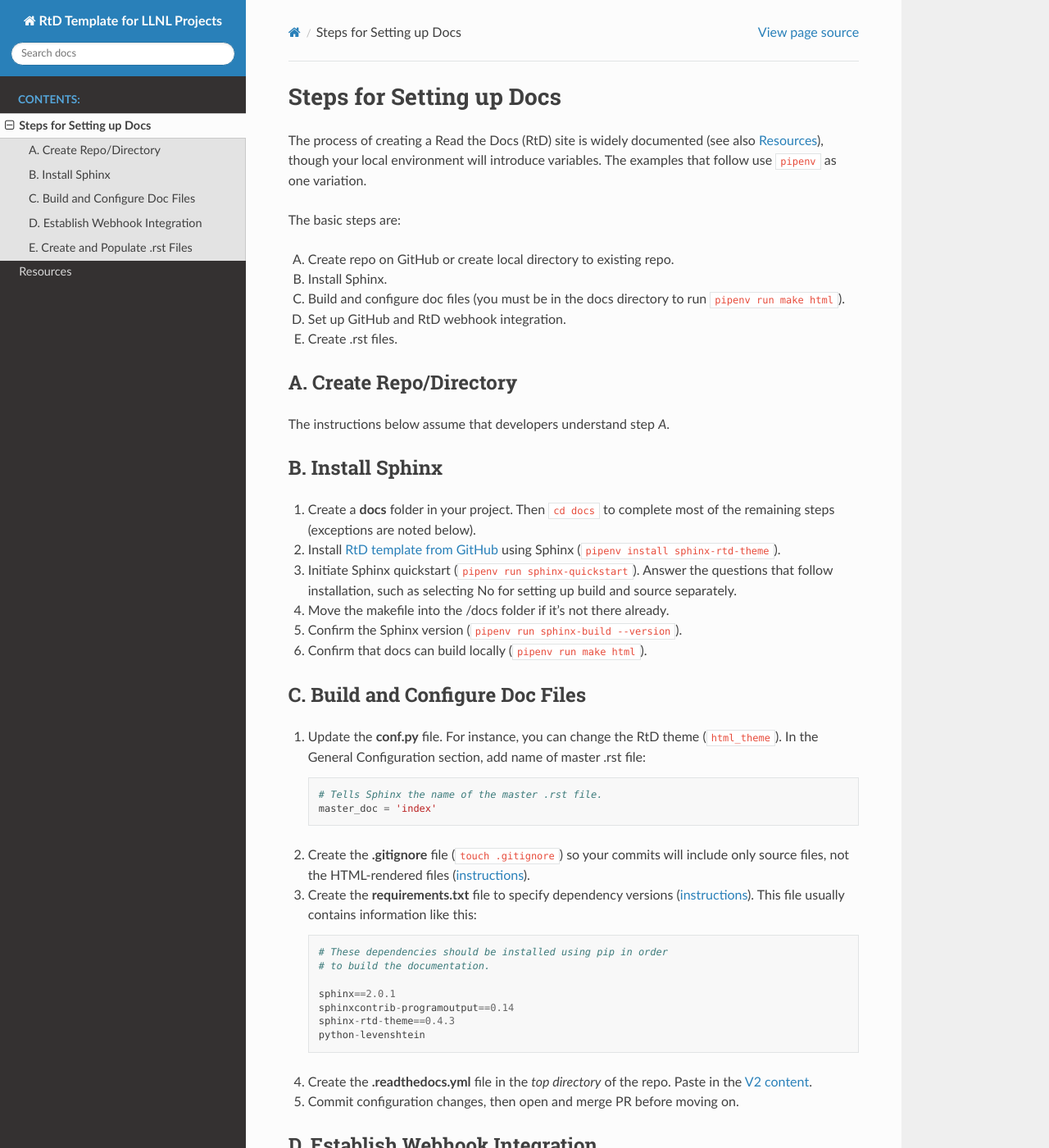
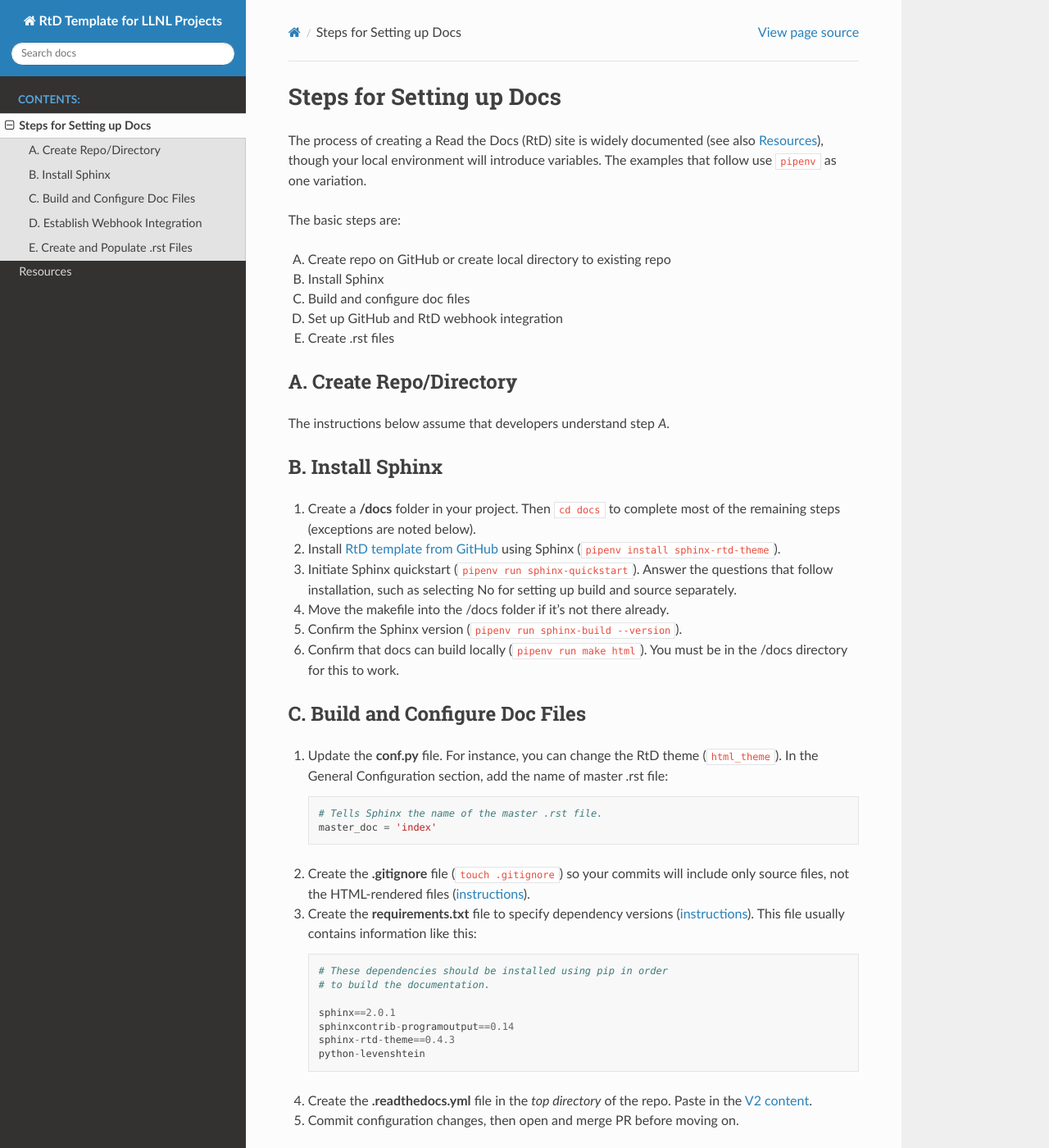
Before and after one commit to LLNL/.github, a Sphinx documentation site: the page built from docs/setup_steps.rst, in a window 1280 px wide and 1400 px high. Shown: the whole window at 82% size. Built offline with Sphinx 7.4.7 and the Read the Docs theme 2.0.0, drawn with Linux system fonts in a browser that asks for light colours.

Commit message:
Cleanup edits after re-reading new pages

```diff
--- a/docs/index.rst
+++ b/docs/index.rst
@@ -4,7 +4,7 @@
 LLNL RtD Template
 =================
 
-This documentation site and the files associated with it the `.github repo <https://github.com/LLNL/.github>`_ are designed to be used as a template for developers who are new to Read the Docs (RtD) documentation.
+This documentation site and the files associated with the `.github repo <https://github.com/LLNL/.github>`_ are designed to be used as a template for developers who are new to Read the Docs (RtD) documentation.
 
 .. toctree::
    :maxdepth: 2
--- a/docs/setup_steps.rst
+++ b/docs/setup_steps.rst
@@ -10,11 +10,11 @@ The process of creating a Read the Docs (RtD) site is widely documented (see als
 
 The basic steps are:
 
-A. Create repo on GitHub or create local directory to existing repo.
-B. Install Sphinx.
-C. Build and configure doc files (you must be in the docs directory to run ``pipenv run make html``).
-D. Set up GitHub and RtD webhook integration.
-E. Create .rst files.
+A. Create repo on GitHub or create local directory to existing repo
+B. Install Sphinx
+C. Build and configure doc files
+D. Set up GitHub and RtD webhook integration
+E. Create .rst files
 
 ------------------------
 A. Create Repo/Directory
@@ -25,17 +25,17 @@ The instructions below assume that developers understand step *A*.
 -----------------
 B. Install Sphinx
 -----------------
-1. Create a **docs** folder in your project. Then ``cd docs`` to complete most of the remaining steps (exceptions are noted below).
+1. Create a **/docs** folder in your project. Then ``cd docs`` to complete most of the remaining steps (exceptions are noted below).
 2. Install `RtD template from GitHub <https://github.com/readthedocs/sphinx_rtd_theme>`_ using Sphinx (``pipenv install sphinx-rtd-theme``).
 3. Initiate Sphinx quickstart (``pipenv run sphinx-quickstart``). Answer the questions that follow installation, such as selecting No for setting up build and source separately.
 4. Move the makefile into the /docs folder if it's not there already.
 5. Confirm the Sphinx version (``pipenv run sphinx-build --version``).
-6. Confirm that docs can build locally (``pipenv run make html``).
+6. Confirm that docs can build locally (``pipenv run make html``). You must be in the /docs directory for this to work.
 
 --------------------------------
 C. Build and Configure Doc Files
 --------------------------------
-1. Update the **conf.py** file. For instance, you can change the RtD theme (``html_theme``). In the General Configuration section, add name of master .rst file::
+1. Update the **conf.py** file. For instance, you can change the RtD theme (``html_theme``). In the General Configuration section, add the name of master .rst file::
 
     # Tells Sphinx the name of the master .rst file.
     master_doc = 'index'
@@ -57,7 +57,7 @@ C. Build and Configure Doc Files
 --------------------------------
 D. Establish Webhook Integration
 --------------------------------
-This process generates a ``readthedocs.io`` URL for your project, which you can then link to in your repo's README file.
+This process generates a **readthedocs.io** URL for your project, which you can then link to in your repo's README file.
 
 1. Log into the `RtD website <https://readthedocs.org/>`_ via your GitHub account. You will have to go through an account verification process the first time.
 2. My Projects > Import a Project > select your repo. You may need to refresh the list or filter out an organization.
```
